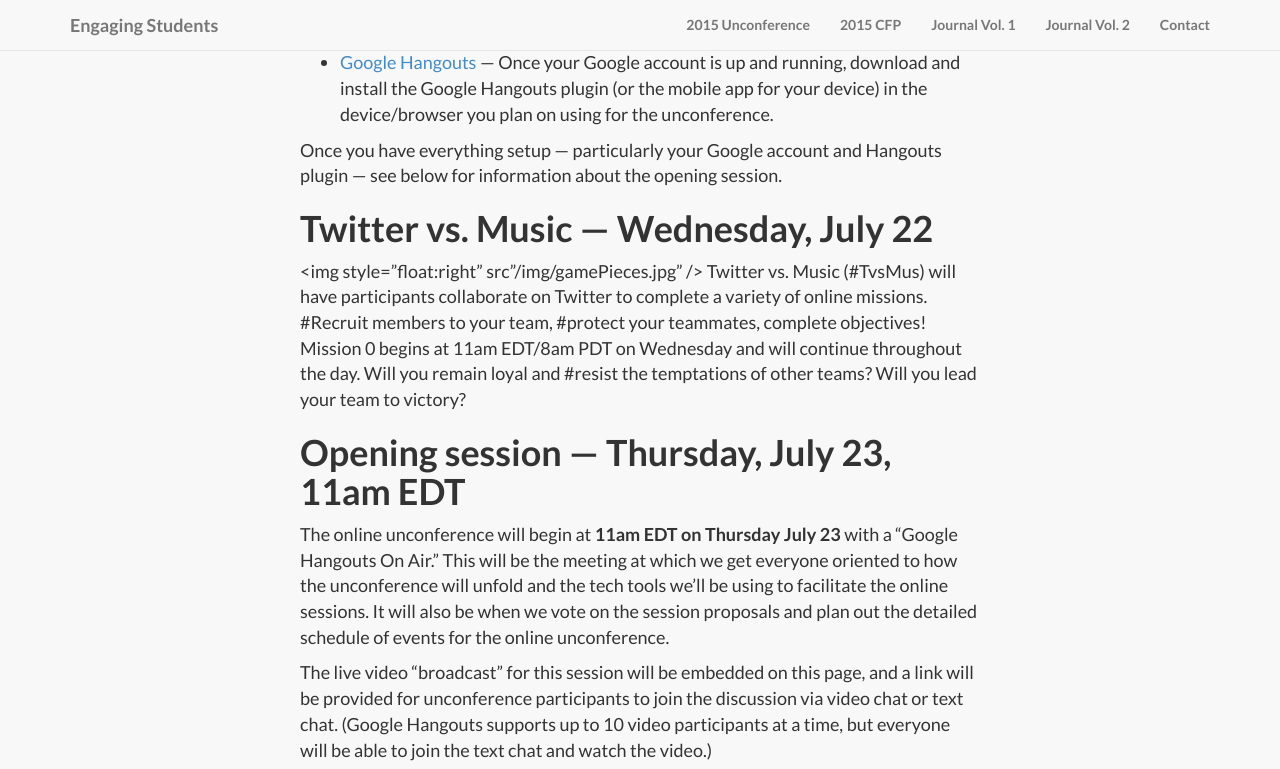
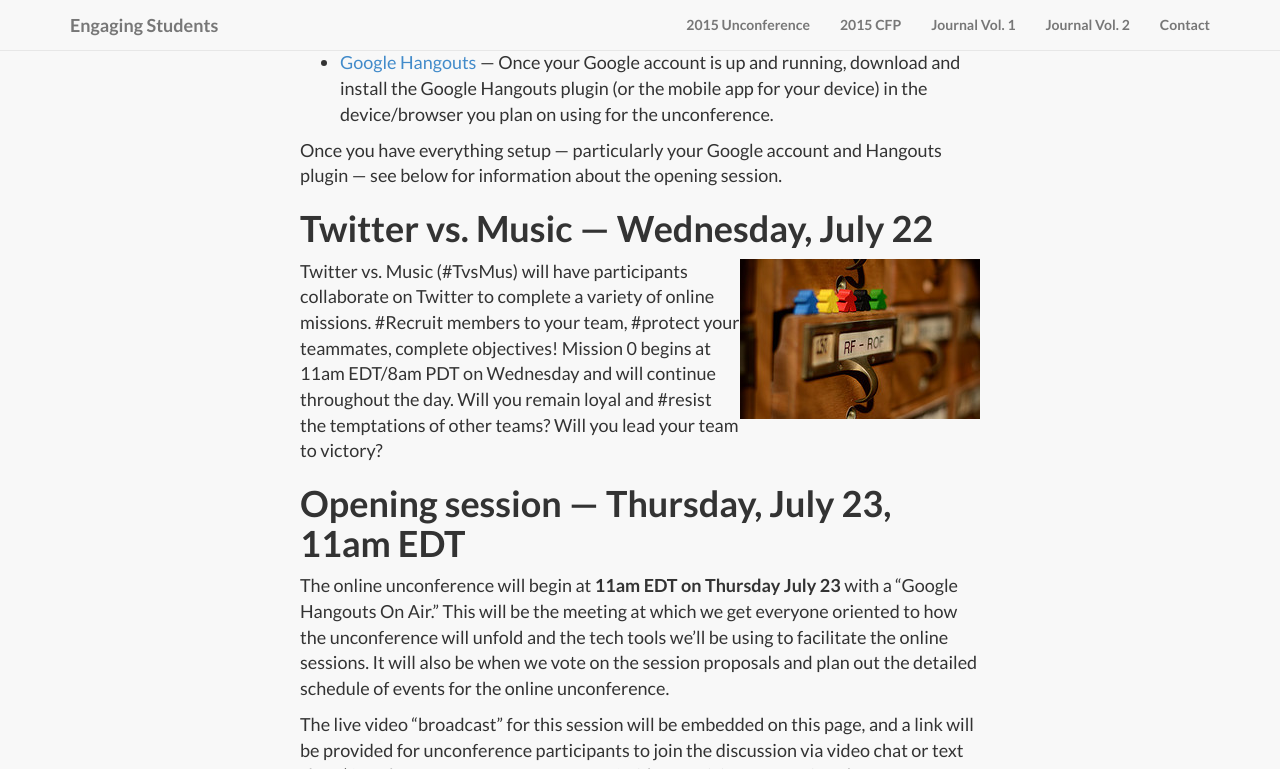
Before and after one commit to flipcamp/flipcamp.github.io, a Jekyll site: the page built from unconference2015.md, in a window 1280 px wide and 900 px high, scrolled down 1630 px, cut to the strip 0-769 px from the top of the window. Built offline with Jekyll 4.4.1, drawn with Linux system fonts in a browser that asks for light colours; nearby versions of some CDN libraries; library files that are not in the unit come from our copies.

Commit message:
#TvsMus image

```diff
--- a/unconference2015.md
+++ b/unconference2015.md
@@ -20,7 +20,7 @@
 
 # Twitter vs. Music — Wednesday, July 22
 
-<img style="float:right" src"/img/gamePieces.jpg" />
+<img style="float:right" src="/img/gamePieces.jpg" />
 Twitter vs. Music (#TvsMus) will have participants collaborate on Twitter to complete a variety of online missions. #Recruit members to your team, #protect your teammates, complete objectives! Mission 0 begins at 11am EDT/8am PDT on Wednesday and will continue throughout the day. Will you remain loyal and #resist the temptations of other teams? Will you lead your team to victory?
 
 # Opening session — Thursday, July 23, 11am EDT
```
